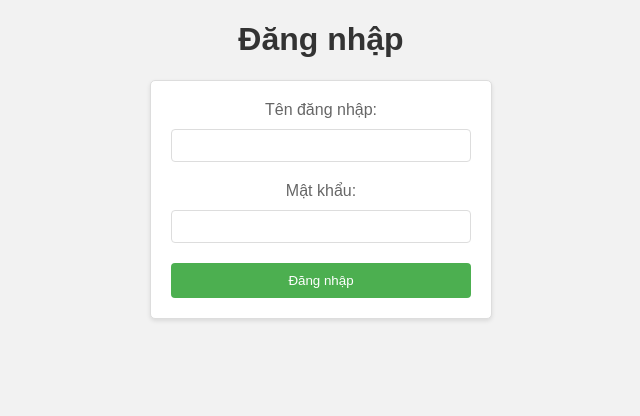
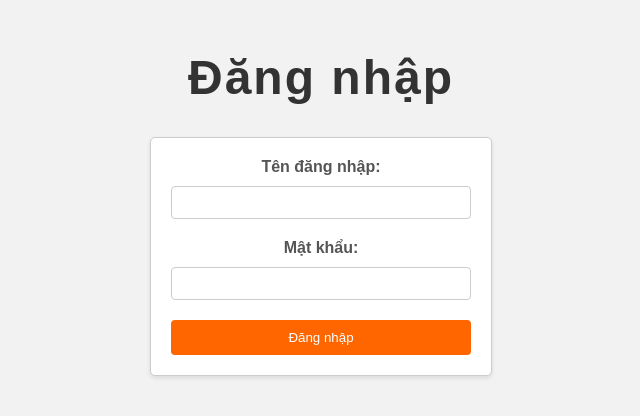
Before and after one commit to thanhSWE/BasicLogin, a website: page login.html in a window 1280 px wide. Shown: the whole page, without its empty margins (319-959 px from the left). Drawn offline with Linux system fonts and the light colour scheme.

Commit message:
Fix lỗi

```diff
--- a/app.js
+++ b/app.js
@@ -10,5 +10,4 @@ app.use(bodyParser.urlencoded({ extended: true }))
 app.use(bodyParser.json())
 app.use(indexRouter)
 //route - dinh tuyen url
-app.use(indexRouter.route)
 app.listen(3000)
--- a/login.html
+++ b/login.html
@@ -11,6 +11,10 @@
 
     h1 {
       color: #333;
+      margin-top: 50px;
+      font-size: 48px;
+      letter-spacing: 2px;
+      animation: fadeIn 1s;
     }
 
     form {
@@ -18,15 +22,17 @@
       margin: 0 auto;
       padding: 20px;
       background-color: #fff;
-      border: 1px solid #ddd;
+      border: 1px solid #ccc;
       border-radius: 5px;
       box-shadow: 0 2px 4px rgba(0, 0, 0, 0.1);
+      animation: slideIn 1s;
     }
 
     label {
       display: block;
       margin-bottom: 10px;
-      color: #666;
+      color: #555;
+      font-weight: bold;
     }
 
     input[type="text"],
@@ -34,24 +40,51 @@
       width: 100%;
       padding: 8px;
       margin-bottom: 20px;
-      border: 1px solid #ddd;
+      border: 1px solid #ccc;
       border-radius: 4px;
       box-sizing: border-box;
+      transition: border-color 0.3s;
+    }
+
+    input[type="text"]:focus,
+    input[type="password"]:focus {
+      border-color: #ff6600;
     }
 
     button[type="submit"] {
       display: block;
       width: 100%;
       padding: 10px;
-      background-color: #4caf50;
+      background-color: #ff6600;
       color: #fff;
       border: none;
       border-radius: 4px;
       cursor: pointer;
+      transition: background-color 0.3s;
     }
 
     button[type="submit"]:hover {
-      background-color: #45a049;
+      background-color: #ff9900;
+    }
+
+    @keyframes slideIn {
+      from {
+        transform: translateY(-50px);
+        opacity: 0;
+      }
+      to {
+        transform: translateY(0);
+        opacity: 1;
+      }
+    }
+
+    @keyframes fadeIn {
+      from {
+        opacity: 0;
+      }
+      to {
+        opacity: 1;
+      }
     }
   </style>
 </head>
```
Also changed, not shown: indexRouter.js (+2 -11 lines).
